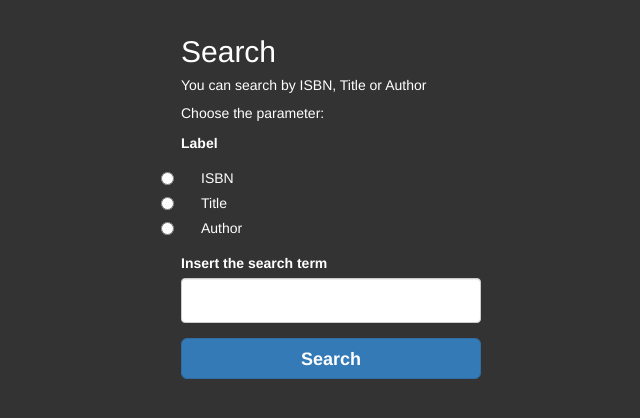
After one commit to map3101/project1-CS50W-Old-version-, a Flask app: template templates/search.html in a window 1280 px wide. The commit adds this page. Shown: the top 418 px of the page, without its empty margins (309-949 px from the left). Run offline with Flask 2, Linux system fonts and the light colour scheme; the template is opened without the code that fills it: values that come from a table or form of the project are taken from there, others are empty; some libraries are stand-ins or nearby versions.

Commit message:
Creating the search form and the first version of the search page.

```diff
--- a/application.py
+++ b/application.py
@@ -46,7 +46,7 @@ def login():
             user_id = db.execute("SELECT id FROM users WHERE username = :username AND password = :password", {"username": form.username.data, "password": form.password.data}).fetchone()[0]
             session["user_id"] = user_id
             session["username"] = form.username.data
-            return redirect(url_for('index'))
+            return redirect(url_for('search'))
 
         else:
             alert = 'Invalid username or password'
@@ -83,6 +83,22 @@ def logout():
     session.clear()
     return redirect(url_for('index'))
 
-@app.route('/search')
+@app.route('/search', methods=['GET', 'POST'])
 @login_required
 def search():
+    form = SearchForm()
+
+    if request.method == "POST":      #criar uma lista que guarde todos os valores do db.execute, criar uma pagina html para renderizar esses resultados
+        if form.parameter.data == '1':    #ISBN
+            results = []
+
+            return 'Search ISBN'
+
+        elif form.parameter.data == '2':  #Title
+            return 'Search Title'
+
+        else:                             #Author
+            return 'Search Author'
+
+    else:
+        return render_template('search.html', form=form)
--- a/forms.py
+++ b/forms.py
@@ -1,8 +1,14 @@
 from flask_wtf import FlaskForm
-from wtforms import StringField, PasswordField, BooleanField
+from wtforms import StringField, PasswordField, BooleanField, RadioField
 from wtforms.validators import InputRequired, Length
 
 #User form to register or login
 class UserForm(FlaskForm):
-    username = StringField('username', validators=[InputRequired(), Length(min=4, max=20)])
-    password = PasswordField('password', validators=[InputRequired(), Length(min=8, max=80)])
+    username = StringField('Username', validators=[InputRequired(), Length(min=4, max=20)])
+    password = PasswordField('Password', validators=[InputRequired(), Length(min=8, max=80)])
+
+class SearchForm(FlaskForm):    #type in the ISBN number of a book, the title of a book, or the author of a book
+    parameter = RadioField('Label', choices=[('1','ISBN'), ('2','Title'), ('3','Author')], validators=[InputRequired()])
+    searchinput = StringField('Insert the search term', validators=[InputRequired()])
+    #title = StringField('Title', validators=[Length(max=50)])
+    #author = StringField('Author', validators=[Length(max=50)])
--- /dev/null
+++ b/static/formstyle.css
@@ -0,0 +1,104 @@
+body {
+  background-color: #333 !important;
+  color: white;
+}
+
+  .form-signin {
+    max-width: 330px;
+    padding: 15px;
+    margin: 0 auto;
+  }
+  .form-signin .form-signin-heading,
+  .form-signin .checkbox {
+    margin-bottom: 10px;
+  }
+  .form-signin .checkbox {
+    font-weight: normal;
+  }
+  .form-signin .form-control {
+    position: relative;
+    height: auto;
+    -webkit-box-sizing: border-box;
+       -moz-box-sizing: border-box;
+            box-sizing: border-box;
+    padding: 10px;
+    font-size: 16px;
+  }
+  .form-signin .form-control:focus {
+    z-index: 2;
+  }
+  .form-signin input[type="email"] {
+    margin-bottom: -1px;
+    border-bottom-right-radius: 0;
+    border-bottom-left-radius: 0;
+  }
+  .form-signin input[type="password"] {
+    margin-bottom: 10px;
+    border-top-left-radius: 0;
+    border-top-right-radius: 0;
+  }
+
+
+  .cover-container {
+    max-width: 42em;
+  }
+
+/*
+ * Header
+ */
+ .masthead {
+  margin-bottom: 2rem;
+}
+
+.masthead-brand {
+  margin-bottom: 0;
+}
+
+.nav-masthead .nav-link {
+  padding: .25rem 0;
+  font-weight: 700;
+  color: rgba(255, 255, 255, .5);
+  background-color: transparent;
+  border-bottom: .25rem solid transparent;
+}
+
+.nav-masthead .nav-link:hover,
+.nav-masthead .nav-link:focus {
+  border-bottom-color: rgba(255, 255, 255, .25);
+}
+
+.nav-masthead .nav-link + .nav-link {
+  margin-left: 1rem;
+}
+
+.nav-masthead .active {
+  color: #fff;
+  border-bottom-color: #fff;
+}
+
+@media (min-width: 48em) {
+  .masthead-brand {
+    float: left;
+  }
+  .nav-masthead {
+    float: right;
+  }
+}
+
+/*
+ * Cover
+ */
+ .cover {
+  padding: 0 1.5rem;
+}
+.cover .btn-lg {
+  padding: .75rem 1.25rem;
+  font-weight: 700;
+}
+
+/* Links */
+a,
+a:focus,
+a:hover {
+  color: #fff;
+}
--- a/templates/login.html
+++ b/templates/login.html
@@ -8,7 +8,7 @@
 
 {% block styles %}
 {{super()}}
-<link rel="stylesheet" href="{{url_for('.static', filename='logstyle.css')}}">
+<link rel="stylesheet" href="{{url_for('.static', filename='formstyle.css')}}">
 {% endblock %}
 
 {% block body %}
--- /dev/null
+++ b/templates/search.html
@@ -0,0 +1,26 @@
+{% extends "bootstrap/base.html" %}
+{% import "bootstrap/wtf.html" as wtf %}
+
+{% block title %}Search{% endblock %}
+
+{% block styles %}
+{{super()}}
+<link rel="stylesheet" href="{{url_for('.static', filename='formstyle.css')}}">
+{% endblock %}
+
+{% block body %}
+    <div class="container">
+    <main role="main" class="inner cover">
+        <form class="form-signin" method="POST" action="/search">
+            <h2 class="form-signin-heading">Search</h2>
+            <h5>You can search by ISBN, Title or Author</h5>
+            <p>Choose the parameter:</p>
+            {{ form.hidden_tag() }}
+            {{ wtf.form_field(form.parameter) }}
+            {{ wtf.form_field(form.searchinput) }}
+            <button class="btn btn-lg btn-primary btn-block" type="submit">Search</button>
+          </form>
+      </main>
+    </div>
+
+{% endblock %}
--- a/templates/signup.html
+++ b/templates/signup.html
@@ -7,7 +7,7 @@
 
 {% block styles %}
 {{super()}}
-<link rel="stylesheet" href="{{url_for('.static', filename='logstyle.css')}}">
+<link rel="stylesheet" href="{{url_for('.static', filename='formstyle.css')}}">
 {% endblock %}
 
 {% block body %}
```
Also changed, not shown: models.py (+7 -0 lines).
